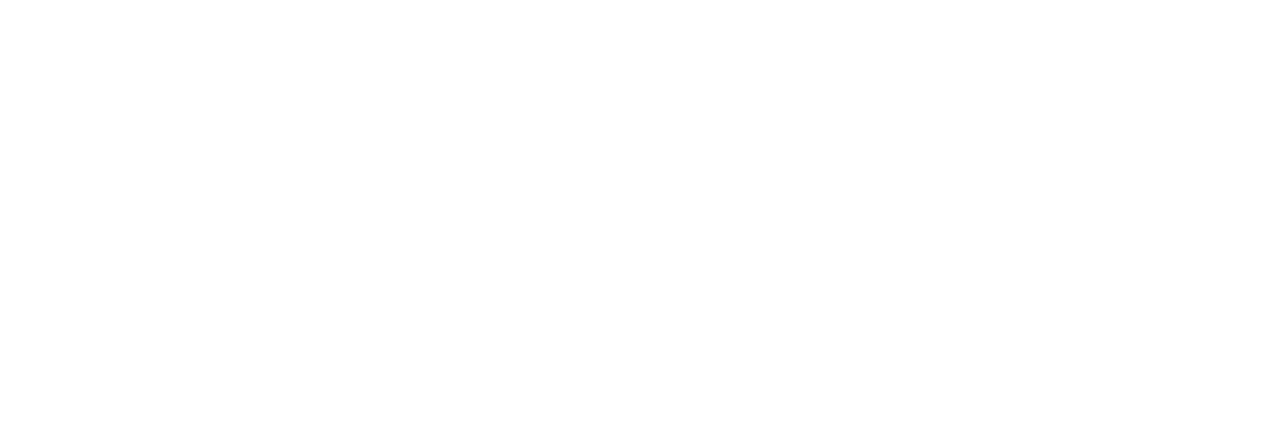
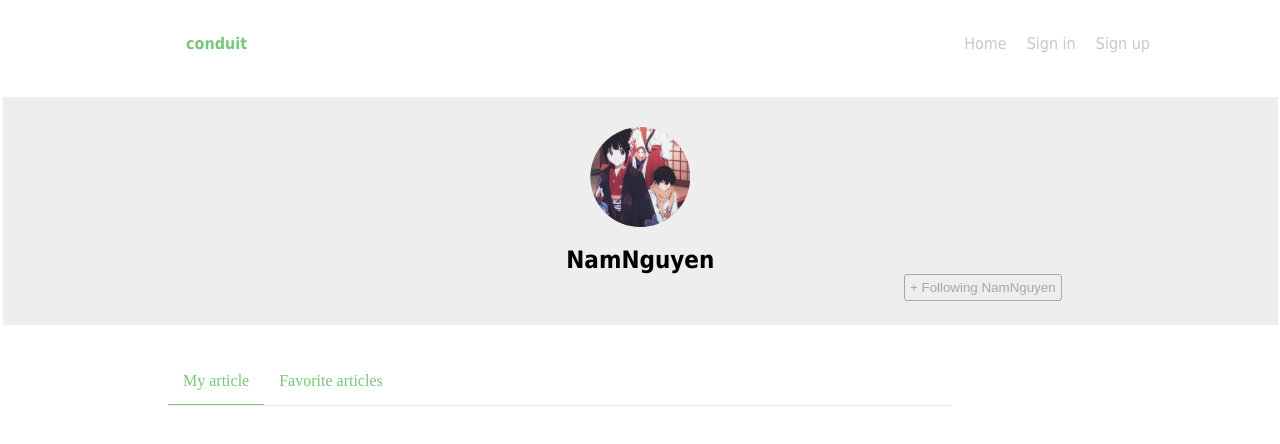
Before and after one commit to NamNguyen2710/RealWorld, a Vue app: page /#/account in a window 1280 px wide. Shown: the top 444 px of the page. Built offline with nearby package versions, Linux system fonts and the light colour scheme.

Commit message:
add routing account

```diff
--- a/src/components/Artc.vue
+++ b/src/components/Artc.vue
@@ -1,7 +1,7 @@
 <template>
 	<div>
-		<router-link to="'/account/' + post.author.username" class="userIco">
-			<img :src="getImgUrl(post.author.image)" style="width: 40px">
+		<router-link to="'/account/' + post.author.username" style="float: left">
+			<img :src="getImgUrl(post.author.image)" style="width: 40px; margin-right: 10px; clip-path: circle()">
 		</router-link>
 		<like :numb="post.favoritesCount" :favored="post.favorited"></like>
 		<router-link to="'/account/' + post.author.username"  style="text-decoration: none; color:rgb(118, 201, 118)">
@@ -48,12 +48,4 @@
 </script>
 
 <style scoped>
-	.userIco {
-		width: 40px;
-		height: 40px;
-		border-radius: 40px;
-		overflow: hidden;
-		margin-right: 10px;
-		float: left;
-	}
 </style>
--- a/src/router.js
+++ b/src/router.js
@@ -14,6 +14,6 @@ export default new Router({
     { path: '/signin', component: Signin },
     { path: '/signup', component: Signup },
     { path: '/article/:id', component: artcPage },
-    { path: '/account/:id', component: account }
+    { path: '/account', component: account }
   ]
 })
--- a/src/views/Account.vue
+++ b/src/views/Account.vue
@@ -1,36 +1,92 @@
 <template>
     <div>
         <topbar :page="0"></topbar>
-        <div>
-            <div></div>
+        <br>
+        <div class="head">
+            <img :src="getImgUrl(nam.image)" style="width: 100px; clip-path: circle()">
+            <h2 style="font-family: tahoma; margin: 0">{{ nam.username }}</h2>
+            <button class="follow">+ Following {{ nam.username }}</button>
+            <br><br>
         </div>
+        <table style="width: 77%; float: left; margin: 30px">
+            <tr>
+                <td>
+                    <router-link to="/account" class="feed" :class="{'inFeed':curPath === '/'}">My article</router-link>
+                    <router-link to="/account" class="feed" :class="{'inFeed':curPath === '/favorite'}">Favorite articles</router-link>
+                </td>
+            </tr>
+            <printartc :articles="namArt"></printartc>
+        </table>
     </div>
 </template>
 
 <script>
     import topbar from '../components/TopBar.vue';
+    import printartc from '../components/PrintArticles';
+    import mockData from './user.json';
+    import mockData2 from '../test.json';
 
     export default {
         name: 'account',
+        components: {
+            topbar,
+            mockData,
+            mockData2,
+            printartc
+        },
         data() {
             return {
-                id: this.$route.params.id,
-                account: {}
+                nam: mockData.profile[1],
+                namArt: mockData.article,
+                curPath: window.location.pathname
             }
         },
-        components: {
-            topbar
+        methods: {
+			getImgUrl(avaUrl){
+				return require('../assets/' + avaUrl)
+            }
         }
     }
 </script>
 
 <style scoped>
-    .userAva {
-		width: 100px;
-		height: 100px;
-		border-radius: 100px;
-        overflow: hidden;
+    .follow {
+        padding: 5px;
+        border-radius:3px;
+        size: 20px;
         position: absolute;
-        left: 47%;
-	}
+        left: 75%;
+        border: 1px solid rgb(167, 167, 167);
+        background: rgb(238, 238, 238);
+        color: rgb(167, 167, 167);
+    }
+    .follow:hover {
+        background: rgb(201, 201, 201)
+    }
+
+    .head {
+        text-align: center;
+        background: rgb(238, 238, 238);
+        padding: 15px;
+        margin-left: -13%;
+        margin-right: -11.5%;
+    }
+
+    td {
+        border-bottom: 1px solid rgb(236, 236, 236);
+        padding: 15px;
+        padding-left: 0;
+    }
+
+    .feed {
+        color: rgb(118, 201, 118);
+        background-color: white;
+        border: hidden;
+        text-decoration: none;
+        padding: 15px;
+        margin: 0;
+    }
+    .inFeed {
+        border-bottom: 1px solid rgb(118, 201, 118)
+    }
 </style>
--- a/src/views/Home.vue
+++ b/src/views/Home.vue
@@ -1,8 +1,8 @@
 <template>
     <div>
         <topbar :page="1"></topbar>
-		<h1 class="heading" style="font-size: 40px;padding-top: 30px;"><b>conduit</b></h1>
-		<h3 class="heading" style="padding-bottom: 30px">A place to share your knowledge</h3>
+		<h1 class="heading" style="font-size: 40px"><b>conduit</b></h1>
+		<h3 class="heading">A place to share your knowledge</h3>
 		<br>
 		<table style="width: 77%; float: left;">
             <tr>
@@ -49,6 +49,7 @@
         padding: 15px;
         margin-left: -13%;
         margin-right: -11.9%;
+        padding-top: 30px;
     }
     tr, td {
         border-bottom: 1px solid rgb(167, 164, 164);
--- /dev/null
+++ b/src/views/user.json
@@ -0,0 +1,15 @@
+{
+    "profile": [
+    {
+      "username": "jake",
+      "bio": "I work at statefarm",
+      "image": "w3schools.jpg",
+      "following": false
+    },
+    {
+        "username": "NamNguyen",
+        "bio": "I'm testing this project",
+        "image": "image.jpg",
+        "following": false
+    }]
+}
```
